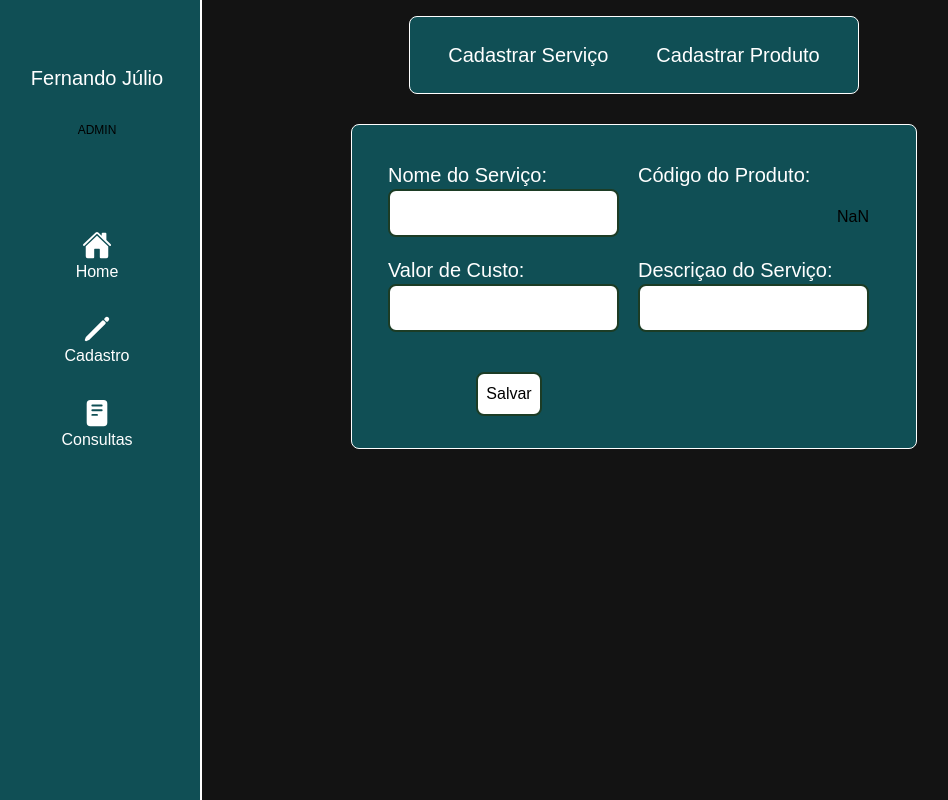
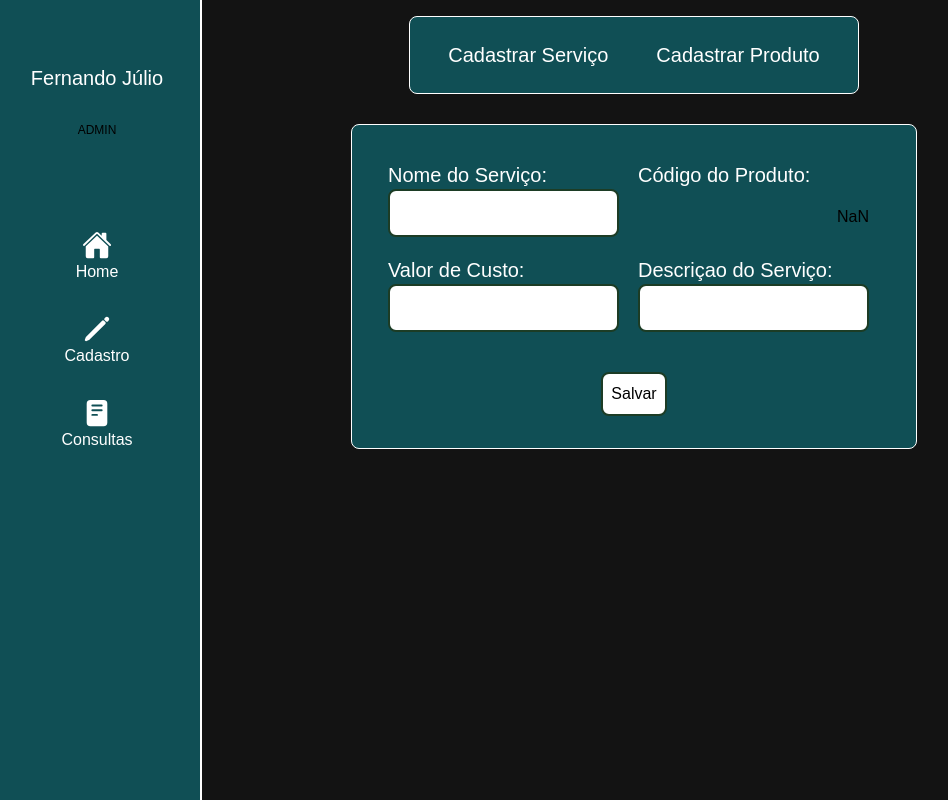
Before and after one commit to FernandoJMartins/Garagee, a Next.js app: page /Cadastro in a window 1280 px wide. Shown: the whole page, without its empty margins (6-954 px from the left). Built offline with nearby package versions, Linux system fonts and the light colour scheme; no server answers; the database is empty.

Commit message:
btn Salvar Fix

```diff
--- a/src/components/Cadastro/CadServico.jsx
+++ b/src/components/Cadastro/CadServico.jsx
@@ -115,7 +115,9 @@ export default function CadServico(){
 
                         />
                     </div>
-                    <div className="flex justify-center pt-[25px]">
+
+                </div>
+                <div className="flex justify-center pt-[25px]">
                         <input
                             type="submit"
                             defaultValue="Salvar"
@@ -124,7 +126,6 @@ export default function CadServico(){
                             className="bg-white p-2 rounded-lg active:bg-[#00ff0059]"
                         />
                     </div>
-                </div>
             </div>
         </form>
     </div>
```
